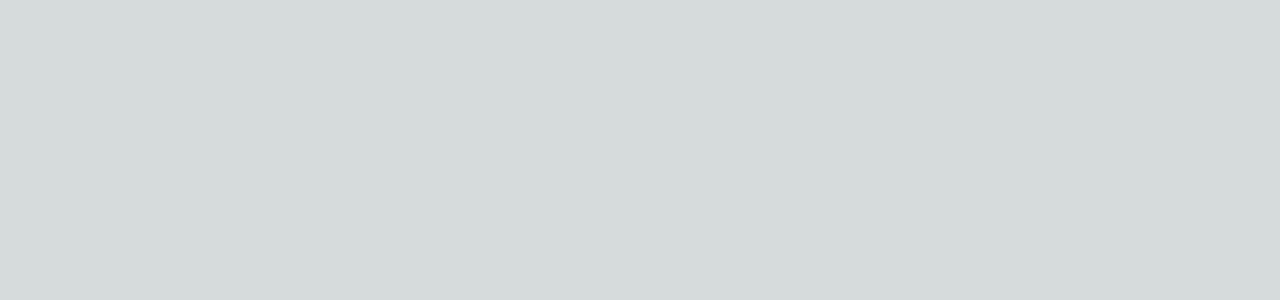
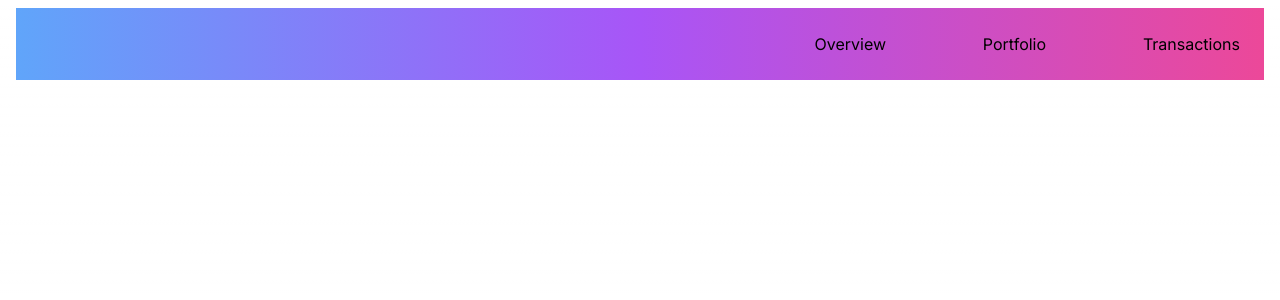
Before and after one commit to Melvin2306/portfolio-tracker, a Next.js app in the folder p-tracker/: page /positions in a window 1280 px wide. Shown: the top 300 px of the page. Built offline with nearby package versions, Linux system fonts and the light colour scheme.

Commit message:
first navbar

```diff
--- a/p-tracker/package.json
+++ b/p-tracker/package.json
@@ -13,8 +13,10 @@
     "@types/node": "20.4.4",
     "@types/react": "18.2.15",
     "@types/react-dom": "18.2.7",
+    "@vercel/analytics": "^1.0.1",
     "@vercel/postgres": "^0.4.1",
     "autoprefixer": "10.4.14",
+    "chart.js": "^4.3.0",
     "eslint": "8.45.0",
     "eslint-config-next": "13.4.12",
     "next": "^13.4.12",
--- /dev/null
+++ b/p-tracker/src/app/components/NavBar.tsx
@@ -0,0 +1,19 @@
+import Link from "next/link";
+
+export default function NavBar() {
+  return (
+    <nav className="flex items-center justify-between flex-wrap bg-gradient-to-r from-blue-400 via-purple-500 to-pink-500 p-6">
+      <div></div>
+      <div></div>
+      <div></div>
+      <div></div>
+      <div></div>
+      <div></div>
+      <div></div>
+      <div></div>
+      <Link href="/">Overview</Link>
+      <Link href="/positions">Portfolio</Link>
+      <Link href="/transactions">Transactions</Link>
+    </nav>
+  );
+}
--- a/p-tracker/src/app/layout.tsx
+++ b/p-tracker/src/app/layout.tsx
@@ -1,22 +1,34 @@
-import './globals.css'
-import type { Metadata } from 'next'
-import { Inter } from 'next/font/google'
+import "./globals.css";
+import { Inter } from "next/font/google";
+import { Analytics } from "@vercel/analytics/react";
+import NavBar from "./components/NavBar";
+import Head from "next/head";
 
-const inter = Inter({ subsets: ['latin'] })
-
-export const metadata: Metadata = {
-  title: 'Create Next App',
-  description: 'Generated by create next app',
-}
+const inter = Inter({ subsets: ["latin"] });
 
 export default function RootLayout({
   children,
 }: {
-  children: React.ReactNode
+  children: React.ReactNode;
 }) {
   return (
     <html lang="en">
-      <body className={inter.className}>{children}</body>
+      <Head>
+        <link rel="icon" href="/favicon.ico" />
+        <meta name="og:type" content="website" />
+        <meta name="og:locale" content="de_GE" />
+        <meta name="viewport" content="width=device-width, initial-scale=1.0" />
+      </Head>
+      <body
+        className={`${inter.className}
+        bg-white
+        mx-2
+        p-2`}
+      >
+        <NavBar />
+        <>{children}</>
+      </body>
+      <Analytics />
     </html>
-  )
+  );
 }
```
Also changed, not shown: 1 other file (tests, documents, lock files or other folders).
